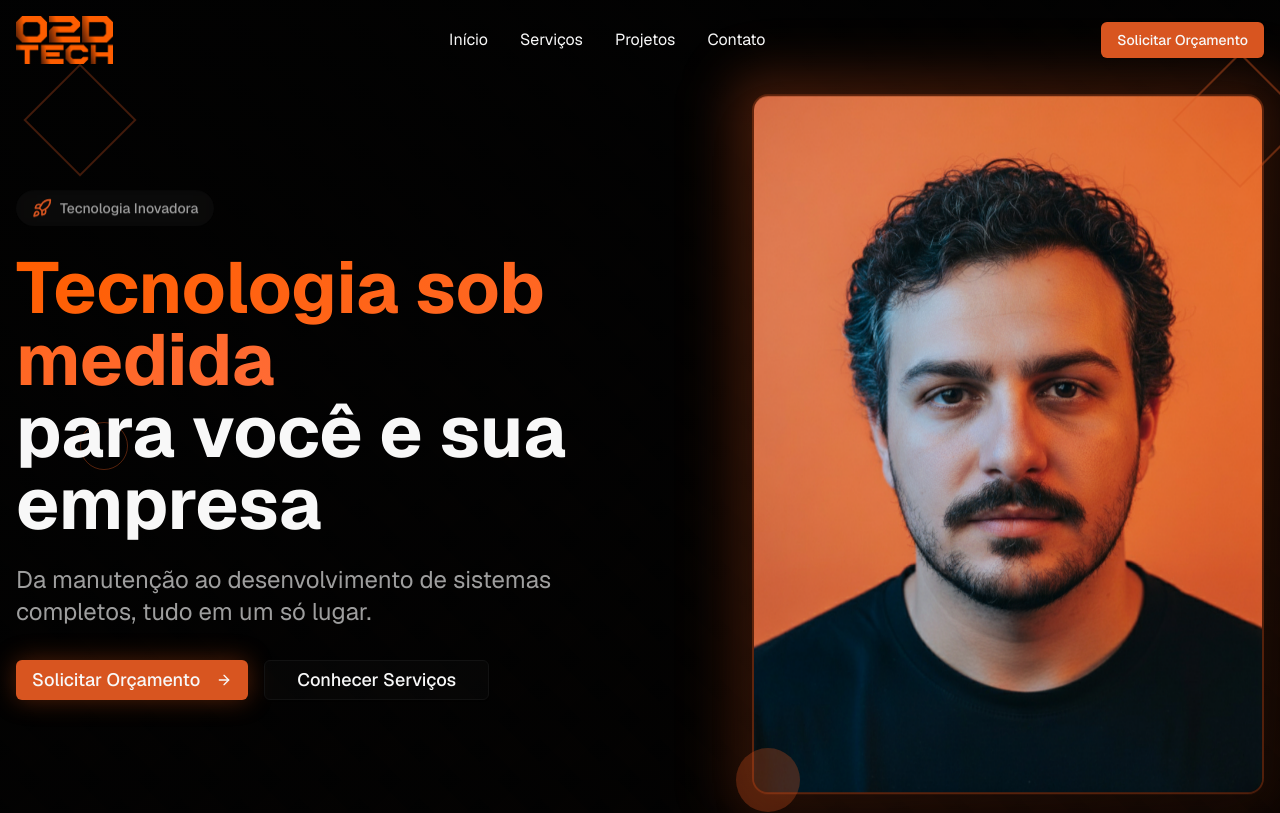
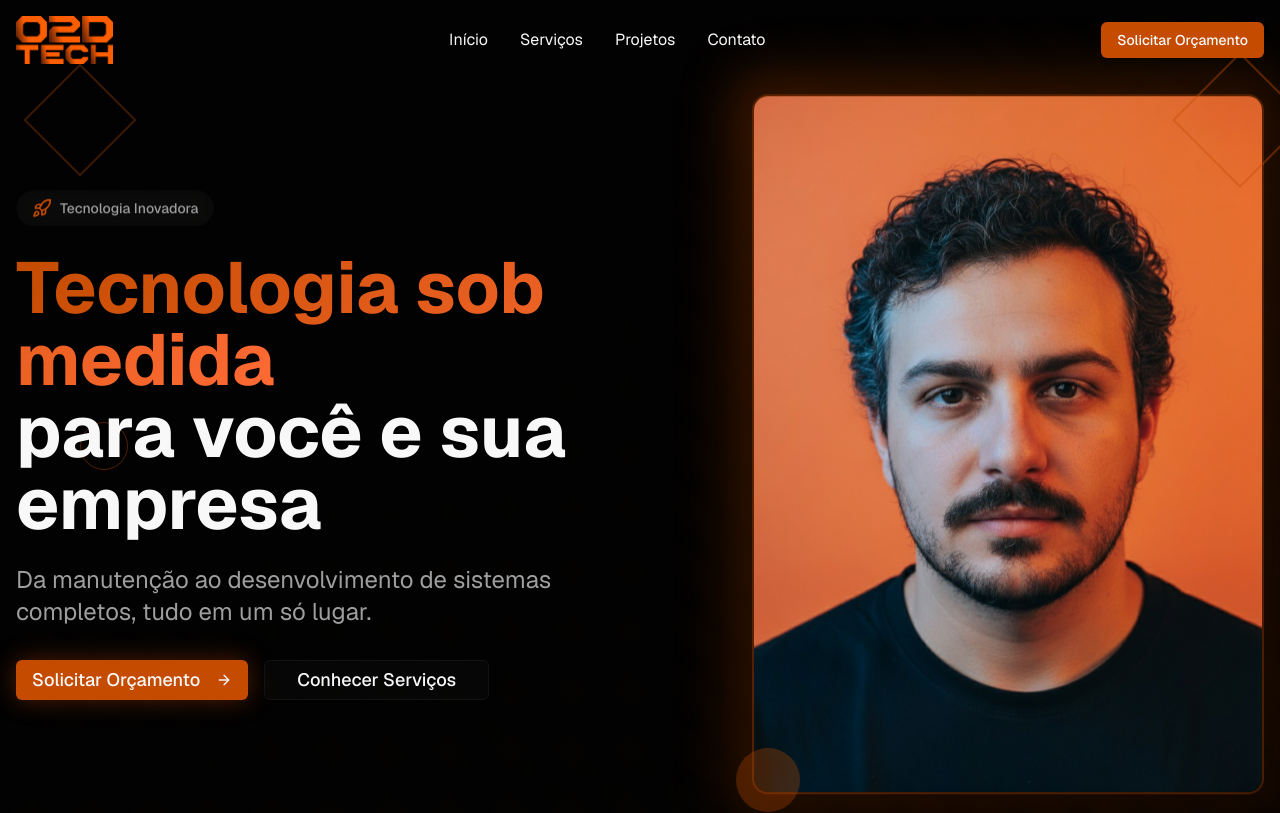
Before and after one commit to otodeeh/o2d_tech_landing, a Next.js app: page / in a window 1280 px wide. Shown: the top 813 px of the page. Built offline with nearby package versions, Linux system fonts and the light colour scheme.

Commit message:
style: standardize color values in globals.css and clean up next.config.mjs

```diff
--- a/app/globals.css
+++ b/app/globals.css
@@ -11,24 +11,19 @@
 	--card-foreground: oklch(0.98 0 0);
 	--popover: oklch(0.12 0 0);
 	--popover-foreground: oklch(0.98 0 0);
-	--primary: oklch(
-		0.686 0.21045275647760975 41.13948190945323
-	); /* Orange #ff5e00 equivalent */
+	--primary: #c44b00; /* Orange #ff5e00 equivalent */
 	--primary-foreground: oklch(0.98 0 0);
 	--secondary: oklch(0.18 0 0); /* Graphite gray */
 	--secondary-foreground: oklch(0.98 0 0);
 	--muted: oklch(0.15 0 0);
 	--muted-foreground: oklch(0.7 0 0);
-	--accent: oklch(
-		0.686 0.21045275647760975 41.13948190945323
-	); /* Orange accent */
-	--accent-foreground: oklch(0.98 0 0);
+	--accent: #c44b00 /* Orange accent */ --accent-foreground: oklch(0.98 0 0);
 	--destructive: oklch(0.577 0.245 27.325);
 	--destructive-foreground: oklch(0.98 0 0);
 	--border: oklch(0.25 0 0);
 	--input: oklch(0.18 0 0);
-	--ring: oklch(0.686 0.21045275647760975 41.13948190945323);
-	--chart-1: oklch(0.686 0.21045275647760975 41.13948190945323);
+	--ring: #c44b00;
+	--chart-1: #c44b00;
 	--chart-2: oklch(0.6 0.118 184.704);
 	--chart-3: oklch(0.398 0.07 227.392);
 	--chart-4: oklch(0.828 0.189 84.429);
@@ -36,12 +31,12 @@
 	--radius: 0.5rem;
 	--sidebar: oklch(0.12 0 0);
 	--sidebar-foreground: oklch(0.98 0 0);
-	--sidebar-primary: oklch(0.686 0.21045275647760975 41.13948190945323);
+	--sidebar-primary: #c44b00;
 	--sidebar-primary-foreground: oklch(0.98 0 0);
 	--sidebar-accent: oklch(0.18 0 0);
 	--sidebar-accent-foreground: oklch(0.98 0 0);
 	--sidebar-border: oklch(0.25 0 0);
-	--sidebar-ring: oklch(0.686 0.21045275647760975 41.13948190945323);
+	--sidebar-ring: #c44b00;
 }
 
 .dark {
@@ -51,13 +46,13 @@
 	--card-foreground: oklch(0.98 0 0);
 	--popover: oklch(0.12 0 0);
 	--popover-foreground: oklch(0.98 0 0);
-	--primary: rgb(216, 85, 32);
+	--primary: #c44b00;
 	--primary-foreground: oklch(0.98 0 0);
 	--secondary: oklch(0.18 0 0);
 	--secondary-foreground: oklch(0.98 0 0);
 	--muted: oklch(0.15 0 0);
 	--muted-foreground: oklch(0.7 0 0);
-	--accent: rgb(216, 85, 32);
+	--accent: #c44b00;
 	--accent-foreground: oklch(0.98 0 0);
 	--destructive: oklch(0.396 0.141 25.722);
 	--destructive-foreground: oklch(0.98 0 0);
@@ -71,12 +66,12 @@
 	--chart-5: oklch(0.645 0.246 16.439);
 	--sidebar: oklch(0.12 0 0);
 	--sidebar-foreground: oklch(0.98 0 0);
-	--sidebar-primary: rgb(216, 85, 32);
+	--sidebar-primary: #c44b00;
 	--sidebar-primary-foreground: oklch(0.98 0 0);
 	--sidebar-accent: oklch(0.18 0 0);
 	--sidebar-accent-foreground: oklch(0.98 0 0);
 	--sidebar-border: oklch(0.25 0 0);
-	--sidebar-ring: rgb(216, 85, 32);
+	--sidebar-ring: #c44b00;
 }
 
 @theme inline {
@@ -178,7 +173,7 @@
 }
 
 .text-gradient {
-	background: linear-gradient(135deg, #ff5e00 0%, #ff6b35 100%);
+	background: linear-gradient(135deg, #c44b00 0%, #ff6b35 100%);
 	-webkit-background-clip: text;
 	-webkit-text-fill-color: transparent;
 	background-clip: text;
--- a/next.config.mjs
+++ b/next.config.mjs
@@ -1,8 +1,5 @@
 /** @type {import('next').NextConfig} */
 const nextConfig = {
-  eslint: {
-    ignoreDuringBuilds: true,
-  },
 	typescript: {
 		ignoreBuildErrors: true,
 	},
```
Lines whose indentation alone changed are shown as unchanged.
